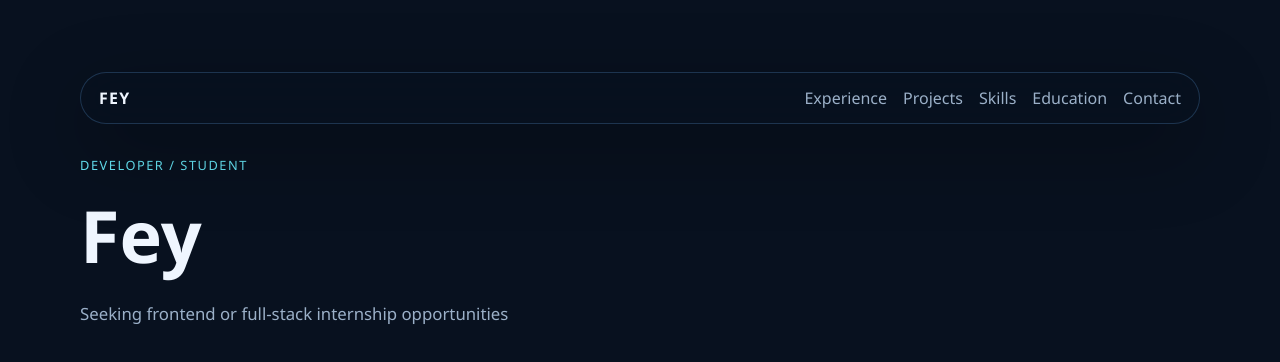
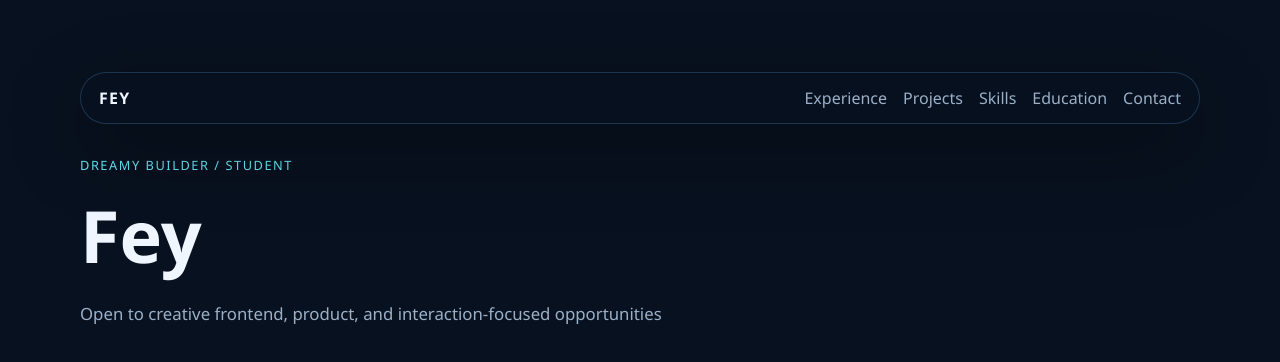
Before and after one commit to Char-1232323/zhafei.io, a React (Vite) app: page / in a window 1280 px wide. Shown: the top 362 px of the page. Built offline with nearby package versions, Linux system fonts and the light colour scheme.

Commit message:
feat: expand homepage content model

```diff
--- a/src/data/siteContent.ts
+++ b/src/data/siteContent.ts
@@ -3,25 +3,128 @@ import type { SiteContent } from '../types/content'
 export const siteContent: SiteContent = {
   profile: {
     name: 'Fey',
-    role: 'Developer / Student',
-    targetRole: 'Seeking frontend or full-stack internship opportunities',
+    role: 'Dreamy Builder / Student',
+    targetRole: 'Open to creative frontend, product, and interaction-focused opportunities',
     intro:
-      'I build polished interfaces and practical products, with a focus on readable engineering, strong execution, and clear communication.',
+      'I like building interfaces that feel soft, thoughtful, and quietly memorable, especially when design and code can support the same mood.',
+    emotionalTagline:
+      'A small corner of the internet for ideas, visuals, and projects I want to keep close.',
     actions: [
-      { label: 'View Projects', href: '#projects' },
-      { label: 'See Experience', href: '#experience' },
-      { label: 'Contact Me', href: '#contact' }
+      { label: 'See My World', href: '#mood' },
+      { label: 'Featured Projects', href: '#projects' },
+      { label: 'Say Hello', href: '#contact' }
     ],
     stats: [
-      { label: 'Status', value: 'Open to internship' },
-      { label: 'Focus', value: 'Frontend + Product Engineering' },
-      { label: 'Location', value: 'China' },
-      { label: 'Availability', value: '2026' }
+      { label: 'Mood', value: 'Soft, bright, and curious' },
+      { label: 'Focus', value: 'Frontend + visual storytelling' },
+      { label: 'Now', value: 'Learning, prototyping, refining' },
+      { label: 'Style', value: 'Dreamy but practical' }
     ]
   },
-  experience: [],
-  projects: [],
-  skills: [],
-  education: [],
-  contact: []
+  mood: {
+    intro:
+      'I enjoy products that feel gentle on the surface but precise underneath. I care about atmosphere, clarity, and the tiny details that make a page feel alive.',
+    cards: [
+      {
+        title: 'What I enjoy building',
+        description:
+          'Personal websites, polished interfaces, and small tools that turn ideas into something visible and shareable.'
+      },
+      {
+        title: 'What I notice first',
+        description:
+          'Typography, color temperature, spacing rhythm, and whether an interface feels welcoming instead of merely functional.'
+      },
+      {
+        title: 'What I want more of',
+        description:
+          'Projects where design taste, frontend craft, and a little emotional texture can live in the same place.'
+      }
+    ],
+    tags: ['soft ui', 'dreamy layout', 'frontend craft', 'visual mood', 'gentle motion']
+  },
+  experience: [
+    {
+      role: 'Frontend Intern',
+      organization: 'Product Studio Team',
+      period: '2025.06 - 2025.08',
+      technologies: ['React', 'TypeScript', 'Vite'],
+      summary:
+        'Worked on internal interfaces and UI refinements, focusing on consistency and a smoother day-to-day product experience.',
+      outcomes: [
+        'Turned repeated interface patterns into reusable building blocks.',
+        'Helped make feature delivery feel cleaner and easier to maintain.'
+      ]
+    },
+    {
+      role: 'Independent Maker',
+      organization: 'Personal Projects',
+      period: '2024 - present',
+      technologies: ['React', 'Figma', 'CSS', 'Python'],
+      summary:
+        'Used personal projects to explore layout, frontend polish, and the balance between visual atmosphere and practical usability.',
+      outcomes: [
+        'Built small experiments that mix personal aesthetics with real interface structure.',
+        'Developed a stronger sense for turning abstract visual ideas into working pages.'
+      ]
+    }
+  ],
+  projects: [
+    {
+      name: 'Dream Poster Homepage',
+      purpose:
+        'A personal homepage that feels more like a mood board and a self-introduction than a plain resume page.',
+      contribution:
+        'Shaped the page structure, visual tone, and component system to support a softer and brighter identity.',
+      techStack: ['React', 'TypeScript', 'CSS Modules'],
+      result:
+        'Created a homepage concept that can hold personality, projects, and contact information at the same time.',
+      mood: 'soft editorial'
+    },
+    {
+      name: 'Interface Notes Lab',
+      purpose: 'A small collection of interface studies exploring color, motion, and card composition.',
+      contribution:
+        'Designed and implemented the interaction patterns, testing how tiny visual changes shift the feeling of a page.',
+      techStack: ['HTML', 'CSS', 'JavaScript'],
+      result: 'Turned visual experiments into reusable patterns for future frontend work.',
+      mood: 'playful studies'
+    },
+    {
+      name: 'Creative Toolkit Experiments',
+      purpose: 'A set of small prototypes for writing, visual organization, and idea capture.',
+      contribution:
+        'Built lightweight interfaces and explored how minimal tools can still feel emotionally warm.',
+      techStack: ['React', 'Vite', 'Local data'],
+      result: 'Collected a practical base of components and ideas for future personal products.',
+      mood: 'quiet utility'
+    }
+  ],
+  skills: [
+    {
+      title: 'Design and Frontend',
+      items: ['React', 'TypeScript', 'Responsive UI', 'CSS composition', 'Interaction polish']
+    },
+    {
+      title: 'Tools I Reach For',
+      items: ['Vite', 'Git', 'Figma', 'JavaScript', 'Python']
+    },
+    {
+      title: 'Things I Care About',
+      items: ['Visual hierarchy', 'Readable structure', 'Gentle motion', 'Personal expression', 'Maintainable code']
+    }
+  ],
+  education: [
+    {
+      school: 'Example University',
+      program: 'B.S. in Computer Science',
+      period: '2022 - 2026',
+      highlights: ['Exploring human-computer interaction, software engineering, and interface design.']
+    }
+  ],
+  contact: [
+    { label: 'Email', href: 'mailto:fey@example.com' },
+    { label: 'GitHub', href: 'https://github.com/Char-1232323' },
+    { label: 'Pages', href: 'https://char-1232323.github.io/zhafei.io/' }
+  ]
 }
```
Also changed, not shown: src/data/visualAssets.ts (added, +19 -0 lines), src/types/content.ts (+21 -0 lines), 1 other file (tests, documents, lock files or other folders).
